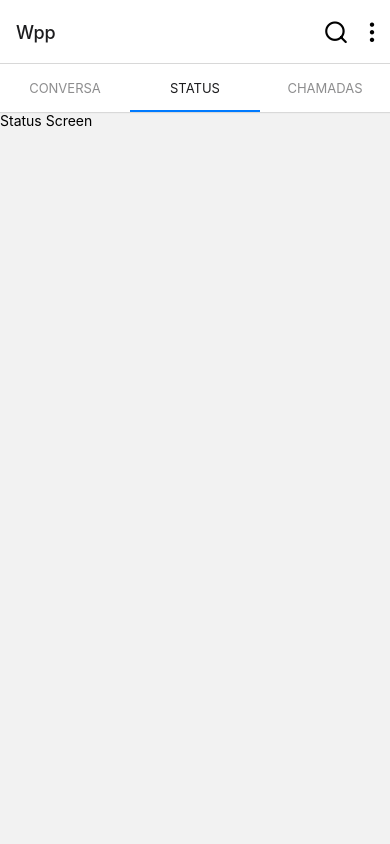
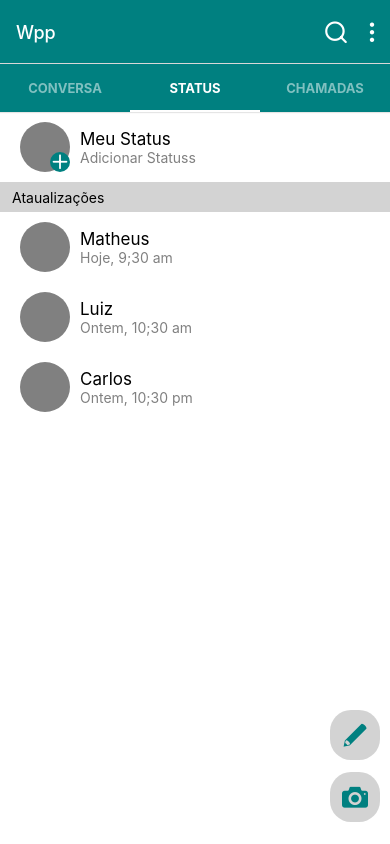
Before and after one commit to 21-mattheus/wpp-project, a React Native app: screen /status in a window 390 px wide. Built offline with nearby package versions, Linux system fonts and the light colour scheme.

Commit message:
Inicializado

```diff
--- /dev/null
+++ b/components/ProfileCard.tsx
@@ -0,0 +1,75 @@
+import * as React from 'react';
+import { Text, View, StyleSheet } from 'react-native';
+import {Feather as Icon, Entypo} from '@expo/vector-icons';
+
+interface profileCardProps {
+    title: string;
+    subTitle: string;
+    create: boolean;
+  }
+
+  const ProfileCard = ({title, subTitle, create} : profileCardProps ) => {
+    return (
+      <View style={styles.profileCardContainer}>
+
+            <View style={styles.avatar}>
+              {create ?
+                 <View style={styles.plusContainer}>
+                  <Icon name='plus' size={22} color={'#fff'}></Icon>
+               </View>
+              :null
+              }
+            </View>
+
+            <View style={styles.textContainer}>
+              <Text style={styles.label}>{title}</Text>
+              <Text style={styles.silent}>{subTitle}</Text>
+            </View>
+
+          </View>
+    )
+}
+
+export default ProfileCard;
+
+const styles = StyleSheet.create({
+
+    avatar: {
+      height: 50,
+      width: 50,
+      borderRadius: 25,
+      backgroundColor: 'grey',
+    },
+
+    profileCardContainer: {
+      marginVertical: 10,
+      marginHorizontal: 20,
+      flexDirection: 'row',
+      alignItems: 'center',
+    },
+
+    plusContainer:{
+      backgroundColor: 'teal',
+      width: 20,
+      height: 20,
+      borderRadius: 10,
+      position: 'absolute',
+      bottom: 0,
+      right: 0,
+      alignItems: 'center',
+      justifyContent: 'center',
+    },
+
+    textContainer: {
+      paddingHorizontal: 10,
+    },
+
+    label: {
+      fontSize: 17,
+    },
+
+    silent: {
+      color: 'grey',
+    },
+
+});
--- a/container/Main.tsx
+++ b/container/Main.tsx
@@ -16,7 +16,14 @@ const Tab = createMaterialTopTabNavigator();
 
 const MaterialTopTab = () => {
     return(
-        <Tab.Navigator>
+        <Tab.Navigator
+          tabBarOptions={{
+            style:{backgroundColor: 'teal'},
+            activeTintColor: '#fff',
+            labelStyle: {fontWeight: 'bold'},
+            indicatorStyle: {backgroundColor: '#fff'}
+          }}
+        >
             <Tab.Screen name="conversa" component={Chats}></Tab.Screen>
             <Tab.Screen name="status" component={Status}></Tab.Screen>
             <Tab.Screen name="chamadas" component={Calls}></Tab.Screen>
@@ -26,13 +33,17 @@ const MaterialTopTab = () => {
 
 const Main = ({}: MainProps) => {
   return (
+
     <NavigationContainer>
         <Stack.Navigator>
             <Stack.Screen
               options={({navigation, route}) => ({
                 title: 'Wpp',
+                headerTintColor: '#fff',
                 headerStyle:{
                   elevation: 0,
+                  backgroundColor: 'teal',
+                  color: '#fff',
                 },
                 headerRight: () => {
                         return (
@@ -40,13 +51,13 @@ const Main = ({}: MainProps) => {
                                 <TouchableOpacity
                                 onPress={() => console.log('Procura')}
                                 style={{marginHorizontal: 5}}>
-                                    <Icon name='search' size={26}></Icon>
+                                    <Icon name='search' size={26} color={'#fff'}></Icon>
                                 </TouchableOpacity>
 
                                 <TouchableOpacity
                                 onPress={() => console.log('Menu Iniciado')}
                                 style={{marginHorizontal: 5}}>
-                                    <Icon name='more-vertical' size={26}></Icon>
+                                    <Icon name='more-vertical' size={26} color={'#fff'}></Icon>
                                 </TouchableOpacity>
                             </View>
                         );
--- a/screens/Calls/Calls.tsx
+++ b/screens/Calls/Calls.tsx
@@ -1,15 +1,31 @@
 import * as React from 'react';
-import { View, Text } from 'react-native';
+import { View, Text, StyleSheet } from 'react-native';
+import ProfileCard from '../../components/ProfileCard';
 
 export interface CallsProps {
 }
 
 export function Calls (props: CallsProps) {
     return (
-      <View>
-         <Text>Chamadas Screen</Text>
+      <View style={styles.rootCalls}>
+
+         <ProfileCard
+         title={'Luiz'}
+         subTitle={'Segunda-feira, 8:00 pm'}
+         create={false}>
+         </ProfileCard>
+
       </View>
     );
 }
 
 export default Calls;
+
+const styles = StyleSheet.create({
+
+  rootCalls: {
+    flex: 1,
+    backgroundColor: '#fff',
+  },
+
+})
--- a/screens/Chats/Chats.tsx
+++ b/screens/Chats/Chats.tsx
@@ -1,23 +1,41 @@
 import * as React from 'react';
-import { View, Text } from 'react-native';
+import { View, Text, Dimensions, StyleSheet, Button } from 'react-native';
 import { listaUsuarios } from '../../services/data';
 import { listaUsuariosProps } from '../../services/interface';
-import { FlatList } from 'react-native-gesture-handler';
+import { FlatList, TouchableOpacity } from 'react-native-gesture-handler';
 import { SafeAreaView } from 'react-native-safe-area-context';
+import {Feather as Icon} from '@expo/vector-icons';
+
+const {width:wWidth, height:wHeight} = Dimensions.get('window');
 
 interface ChatsProps {}
 
 const Chats = ({}: ChatsProps) => {
     const renderItem = ({item} : {item:listaUsuariosProps}) => {
         return (
-          <View>
-            <Text>{item.nome}</Text>
+          <View style={styles.cardContainer}>
+
+            <View style={styles.avatarContainer}>
+
+              <View style={styles.avatarBox}></View>
+
+              <View style={{paddingHorizontal: 12}}>
+                <Text>{item.nome}</Text>
+                <Text style={styles.silentText}>{item.ultimaMensagem}</Text>
+              </View>
+
+            </View>
+
+            <View>
+              <Text style={styles.silentText}>{item.ultimoVisto}</Text>
+            </View>
+
           </View>
         );
     };
 
     return (
-      <View>
+      <View style={styles.root}>
         <SafeAreaView>
           <FlatList data={listaUsuarios} renderItem={renderItem}>
             data={listaUsuarios}
@@ -25,8 +43,71 @@ const Chats = ({}: ChatsProps) => {
             renderItem={renderItem}
           </FlatList>
         </SafeAreaView>
+        <View>
+          <View
+            style={styles.floatingContainer}>
+            <View style={styles.iconBox}>
+              <Button
+              icon = {{name: 'message-square', color: '#fff'}}
+              size={30}
+              color={'#FFFFFF'}></Button>
+            </View>
+          </View>
+        </View>
       </View>
     );
 };
 
 export default Chats;
+
+const styles = StyleSheet.create({
+
+  iconBox: {
+    justifyContent: 'center',
+    alignItems: 'center',
+    width: '100%',
+    height: '100%',
+  },
+
+  floatingContainer: {
+    backgroundColor: 'teal',
+    width: 50,
+    height: 50,
+    borderRadius: 25,
+    position: 'absolute',
+    right: 10,
+    bottom: -270,
+  },
+
+  root: {
+    flex: 1,
+    backgroundColor: '#fff',
+  },
+
+  cardContainer: {
+    flexDirection:'row',
+    alignItems: 'center',
+    justifyContent:'space-between',
+    widht: wWidth - 20,
+    marginVertical: 5,
+    marginHorizontal: 10,
+    borderBottomWidth: StyleSheet.hairlineWidth,
+    paddingBottom: 12,
+  },
+
+  avatarContainer: {
+    flexDirection:'row',
+    alignItems:'center',
+  },
+
+  avatarBox: {
+    width: 60,
+    height: 60,
+    borderRadius: 30,
+    backgroundColor: 'grey',
+  },
+
+  silentText: {
+    color: 'grey',
+  },
+})
--- a/screens/Status/Status.tsx
+++ b/screens/Status/Status.tsx
@@ -1,15 +1,104 @@
 import * as React from 'react';
-import { View, Text } from 'react-native';
+import { View, Text, StyleSheet, Dimensions } from 'react-native';
+import {Feather as Icon, Entypo} from '@expo/vector-icons';
+import ProfileCard from '../../components/ProfileCard';
+
+const {width:wWidht, height:wHeight} = Dimensions.get('window');
 
 export interface StatusProps {
 }
 
 export function Status (props: StatusProps) {
     return (
-      <View>
-         <Text>Status Screen</Text>
+      <View style={styles.rootStatus}>
+
+        <ProfileCard
+        title={'Meu Status'}
+        subTitle={'Adicionar Statuss'}
+        create={true}>
+        </ProfileCard>
+
+        <View style={styles.section}>
+
+          <View style={{marginHorizontal: 12}}>
+            <Text>Ataualizações</Text>
+          </View>
+
+        </View>
+
+        <ProfileCard
+        title={'Matheus'}
+        subTitle={'Hoje, 9;30 am'}
+        create={false}>
+        </ProfileCard>
+
+        <ProfileCard
+        title={'Luiz'}
+        subTitle={'Ontem, 10;30 am'}
+        create={false}>
+        </ProfileCard>
+
+        <ProfileCard
+        title={'Carlos'}
+        subTitle={'Ontem, 10;30 pm'}
+        create={false}>
+        </ProfileCard>
+
+        <View style={styles.floatingActionContainer}>
+          <View style={styles.create}>
+            <Entypo name='edit' size={26} color='teal'></Entypo>
+          </View>
+
+          <View style={styles.camera}>
+          <Entypo name='camera' size={26} color='teal'></Entypo>
+          </View>
+        </View>
+
       </View>
     );
 }
 
 export default Status;
+
+const styles = StyleSheet.create({
+
+  create: {
+    backgroundColor: 'lightgrey',
+    height: 50,
+    width: 50,
+    borderRadius: 21,
+    alignItems: 'center',
+    justifyContent: 'center',
+    elevation: 5,
+  },
+
+  camera: {
+    backgroundColor: 'lightgrey',
+    height: 50,
+    width: 50,
+    borderRadius: 21,
+    alignItems: 'center',
+    justifyContent: 'center',
+    elevation: 5,
+    marginVertical: 12,
+  },
+
+  floatingActionContainer: {
+    position: 'absolute',
+    bottom: 10,
+    right: 10,
+    alignItems: 'center',
+  },
+
+  rootStatus: {
+    flex: 1,
+    backgroundColor: '#fff',
+  },
+
+  section: {
+    backgroundColor: 'lightgrey',
+    height: 30,
+    justifyContent: 'center',
+  },
+
+});
--- a/services/data.ts
+++ b/services/data.ts
@@ -10,7 +10,7 @@ export const listaUsuarios:listaUsuariosProps[] = [
 
     {
         id: 2,
-        nome: 'Henrique',
+        nome: 'Carlos',
         ultimaMensagem: 'Assistiu o jogo?',
         fotoPerfil: '',
         ultimoVisto: '14:00 pm',
@@ -18,7 +18,7 @@ export const listaUsuarios:listaUsuariosProps[] = [
 
     {
         id: 3,
-        nome: 'Silva',
+        nome: 'Luiz',
         ultimaMensagem: 'Olá, tudo bem?',
         fotoPerfil: '',
         ultimoVisto: '11:00 am',
@@ -26,7 +26,7 @@ export const listaUsuarios:listaUsuariosProps[] = [
 
     {
         id: 4,
-        nome: 'Fulano',
+        nome: 'Martinha',
         ultimaMensagem: 'Olá, tudo bem?',
         fotoPerfil: '',
         ultimoVisto: '17:00 pm',
```
Also changed, not shown: components/ProfileCards.tsx (added).
